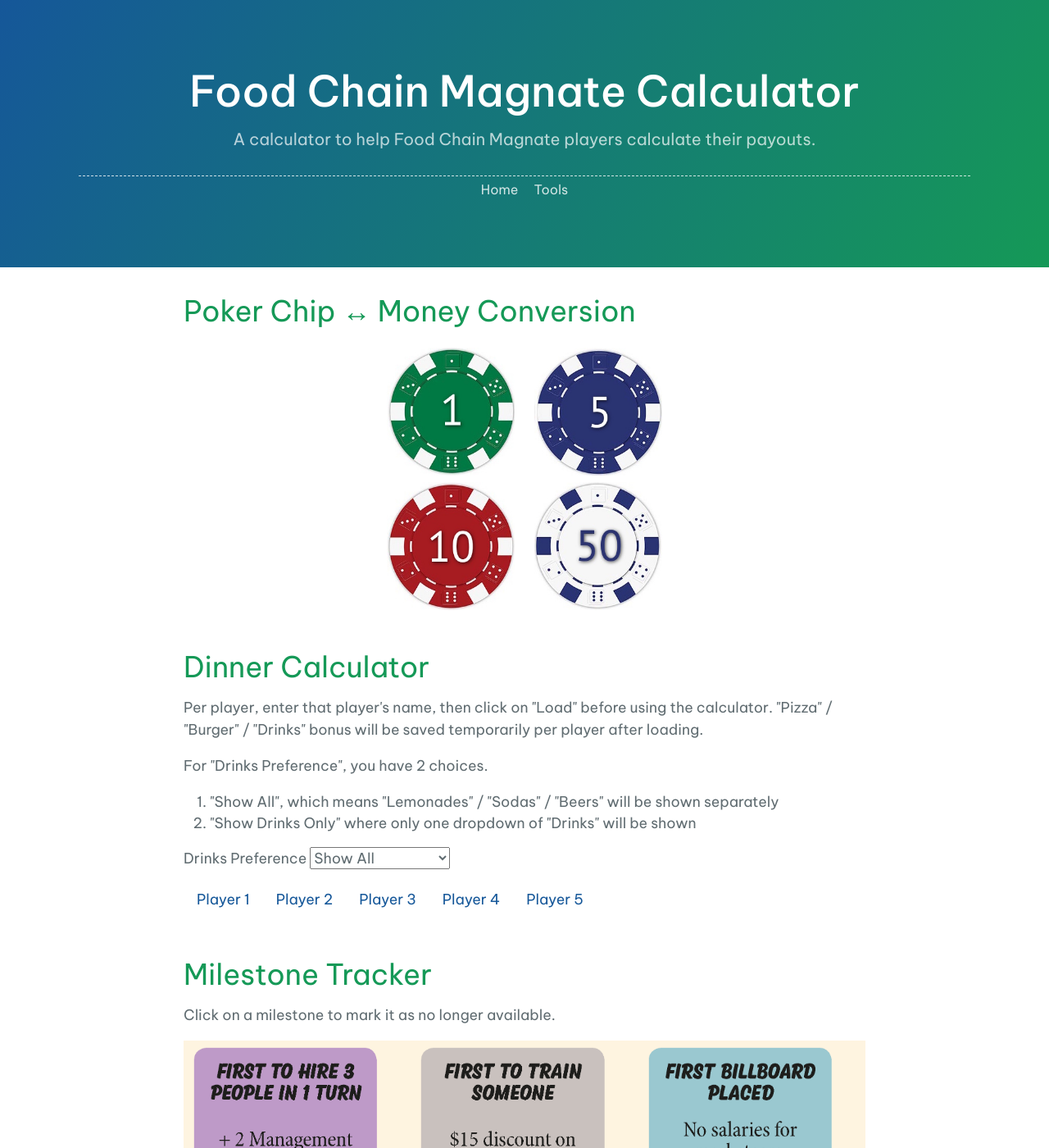
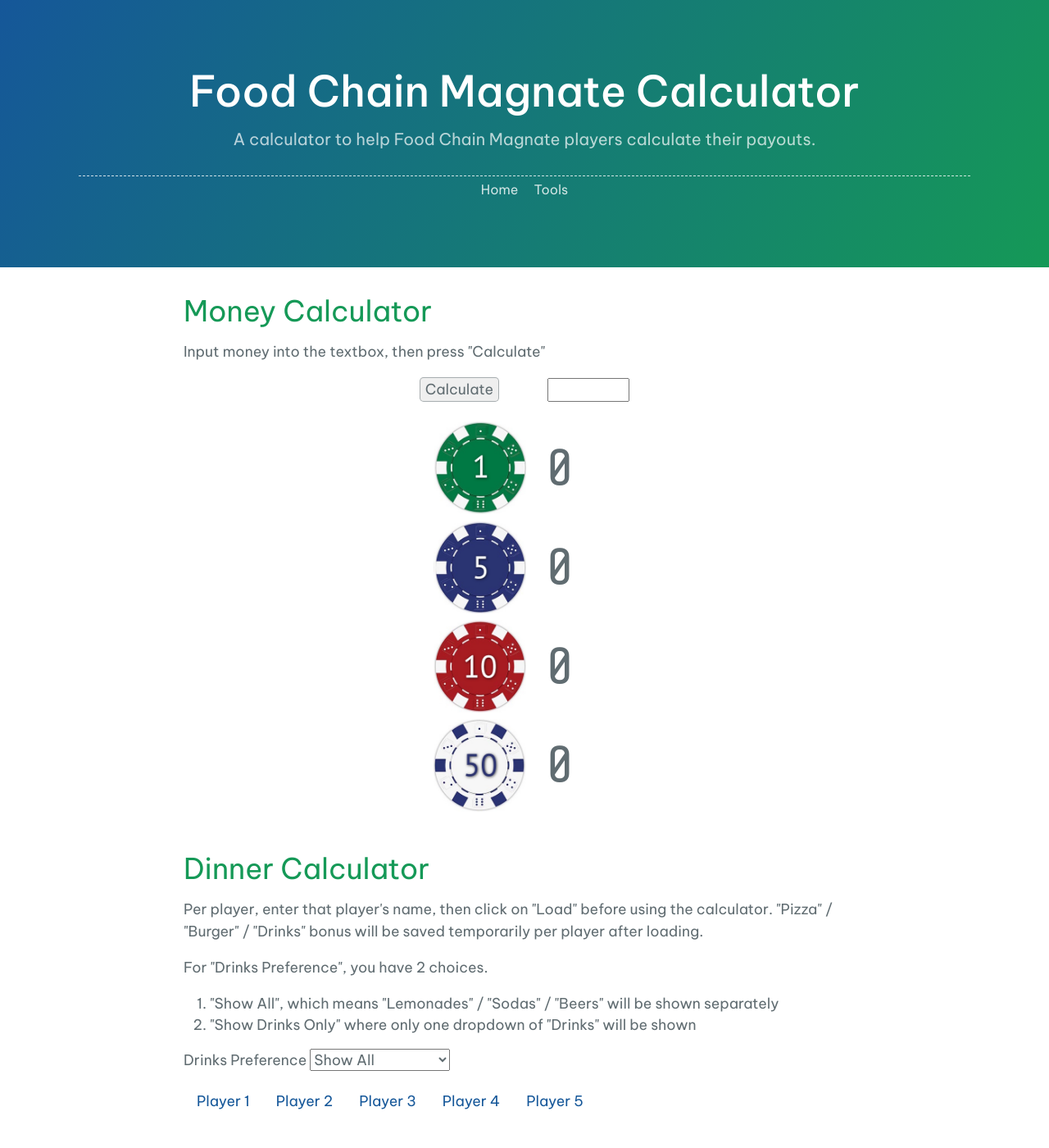
Before and after one commit to toddnguyen47/toddnguyen47.github.io, a Jekyll site: the page built from food-chain-magnate-calculator.html, in a window 1280 px wide and 1400 px high. Shown: the whole window at 82% size. Built offline with Jekyll 4.4.1, drawn with Linux system fonts in a browser that asks for light colours; some web fonts are replaced; a script that is not in the unit is left out.

Commit message:
Add money calculator

```diff
--- a/_data/food-chain-magnate-calculator.yml
+++ b/_data/food-chain-magnate-calculator.yml
@@ -34,3 +34,8 @@
   - 3
   - 4
   - 5
+chip-amount:
+  - ["01", "green"]
+  - ["05", "blue"]
+  - ["10", "red"]
+  - ["50", "white"]
--- a/food-chain-magnate-calculator.html
+++ b/food-chain-magnate-calculator.html
@@ -9,28 +9,29 @@
 {% assign max_players = 5 %}
 
 <div>
-  <h1>Poker Chip ↔ Money Conversion</h1>
+  <h1>Money Calculator</h1>
+  <p>Input money into the textbox, then press "Calculate"</p>
   <div class="container">
-    <div class="row justify-content-center">
-      <div class="col-4 position-relative pt-2">
-        <img class="img-fluid" src="assets/images/food-chain-magnate/poker-chips/marked-01-poker-green.jpg"
-          alt="marked-01-poker-green" />
+    <div class="row justify-content-center align-items-center pb-3">
+      <div class="col-5">
+        <button id="money-calculator-btn" class="my-button">Calculate</button>
       </div>
-      <div class="col-4 position-relative pt-2">
-        <img class="img-fluid" src="assets/images/food-chain-magnate/poker-chips/marked-05-poker-blue.jpg"
-          alt="marked-05-poker-blue" />
+      <div class="col-4">
+        <input class="width-100" type="text" id="money-calculator-amount"
+          name="money-calculator-amount"></input>
       </div>
     </div>
-    <div class="row justify-content-center">
-      <div class="col-4 position-relative pt-2">
-        <img class="img-fluid" src="assets/images/food-chain-magnate/poker-chips/marked-10-poker-red.jpg"
-          alt="marked-10-poker-red" />
+    {% for chipAmountData in site.data.food-chain-magnate-calculator.chip-amount %}
+    <div class="row justify-content-center align-items-center">
+      <div class="col-5 pt-2">
+        <img class="img-fluid" src="assets/images/food-chain-magnate/poker-chips/marked-{{ chipAmountData[0] }}-poker-{{ chipAmountData[1] }}.jpg"
+          alt="marked-{{ chipAmountData[0] }}-poker-{{ chipAmountData[1] }}" />
       </div>
-      <div class="col-4 position-relative pt-2">
-        <img class="img-fluid" src="assets/images/food-chain-magnate/poker-chips/marked-50-poker-white.jpg"
-          alt="marked-50-poker-white" />
+      <div class="col-4 pt-2">
+        <div id="marked-{{ chipAmountData[0] }}-count" class="employee-1x-text">0</div>
       </div>
     </div>
+    {% endfor %}
   </div>
 </div>
 
--- a/tsconfig.json
+++ b/tsconfig.json
@@ -1,7 +1,8 @@
 {
     "compilerOptions": {
-        "target": "es6",
+        "target": "es2022",
         "module": "commonjs",
+        "rootDir": "./assets/ts",
         "outDir": "./assets/js",
         "strict": true,
         "esModuleInterop": true
```
Also changed, not shown: assets/ts/food-chain-magnate-calculator.ts (+84 -33 lines).
